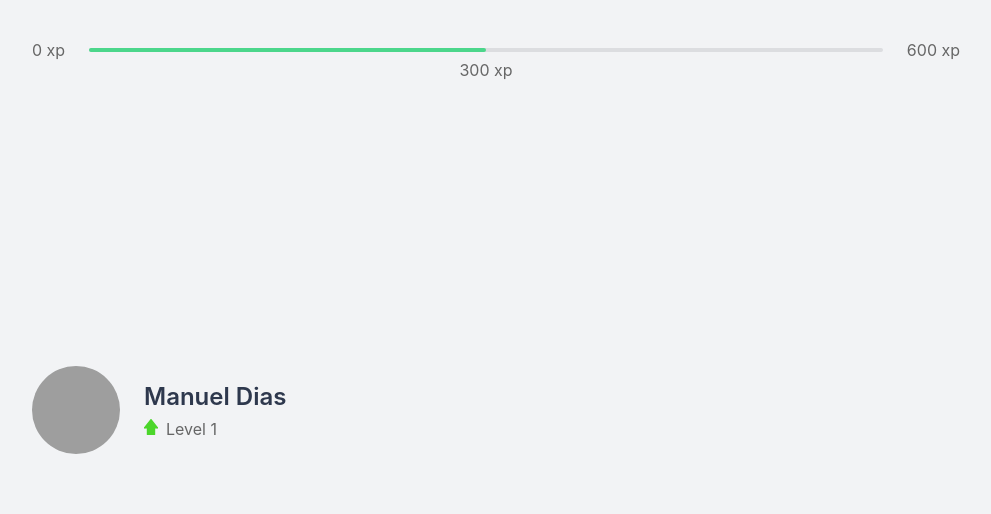
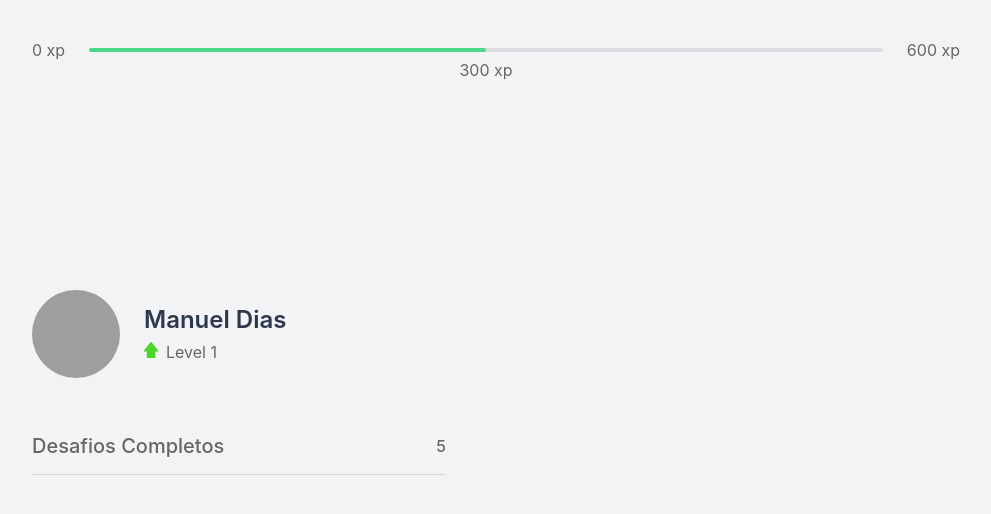
Before and after one commit to Manuel8Dias/Mexe-te_Nextjs, a Next.js app: page / in a window 1280 px wide. Shown: the top 514 px of the page, without its empty margins (144-1135 px from the left). Built offline with nearby package versions, Linux system fonts and the light colour scheme; grey boxes are pictures that could not be loaded.

Commit message:
Commit Componente Completed Challenges

```diff
--- /dev/null
+++ b/src/components/CompletedChallenges.tsx
@@ -0,0 +1,10 @@
+import styles from "../styles/components/CompletedChallenges.module.css"
+
+export function CompletedChallenges() {
+    return(
+        <div className={styles.completedChallengesContainer}>
+            <span>Desafios Completos</span>
+            <span>5</span>
+        </div>
+    )
+}
--- a/src/pages/index.tsx
+++ b/src/pages/index.tsx
@@ -1,3 +1,4 @@
+import { CompletedChallenges } from "../components/CompletedChallenges"
 import { ExperienceBar } from "../components/ExperienceBar"
 import { Profile } from '../components/Profile'
 
@@ -11,6 +12,7 @@
       <section>
         <div>
           <Profile />
+          <CompletedChallenges />
         </div>
         <div>
 
--- /dev/null
+++ b/src/styles/components/CompletedChallenges.module.css
@@ -0,0 +1,20 @@
+
+.completedChallengesContainer {
+    display: flex;
+    align-items: center;
+    justify-content: space-between;
+
+    margin: 3.5rem 0;
+    padding-bottom: 1rem;
+    border-bottom: 1px solid #d7d8da;
+
+    font-weight: 500;
+}
+
+.completedChallengesContainer span:first-child  {
+    font-size: 1.25rem;
+}
+
+.completedChallengesContainer span:last-child  {
+    font-size: 1.  5rem;
+}
```
